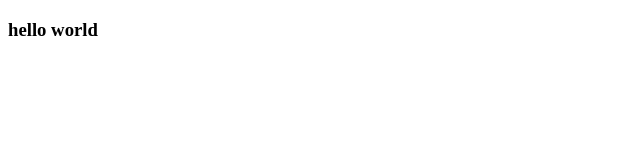
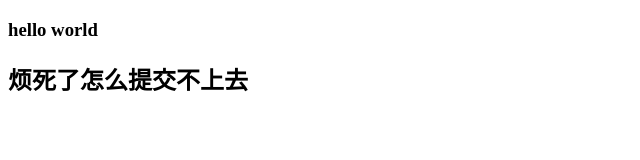
Before and after one commit to gingerzoo/github-demo, a plain HTML site: page index.html in a window 1280 px wide. Shown: the whole page, without its empty margins (0-640 px from the left). Drawn offline with Linux system fonts and the light colour scheme.

```diff
--- a/index.html
+++ b/index.html
@@ -10,6 +10,7 @@
 
 <body>
     <h3>hello world</h3>
+    <h2>烦死了怎么提交不上去</h2>
 </body>
 
 </html>
```
